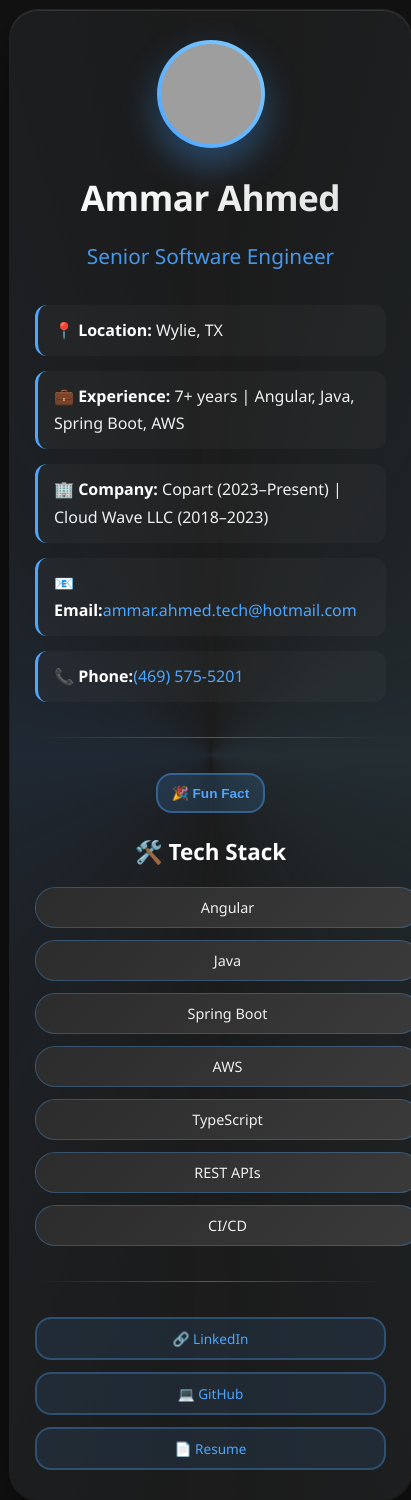
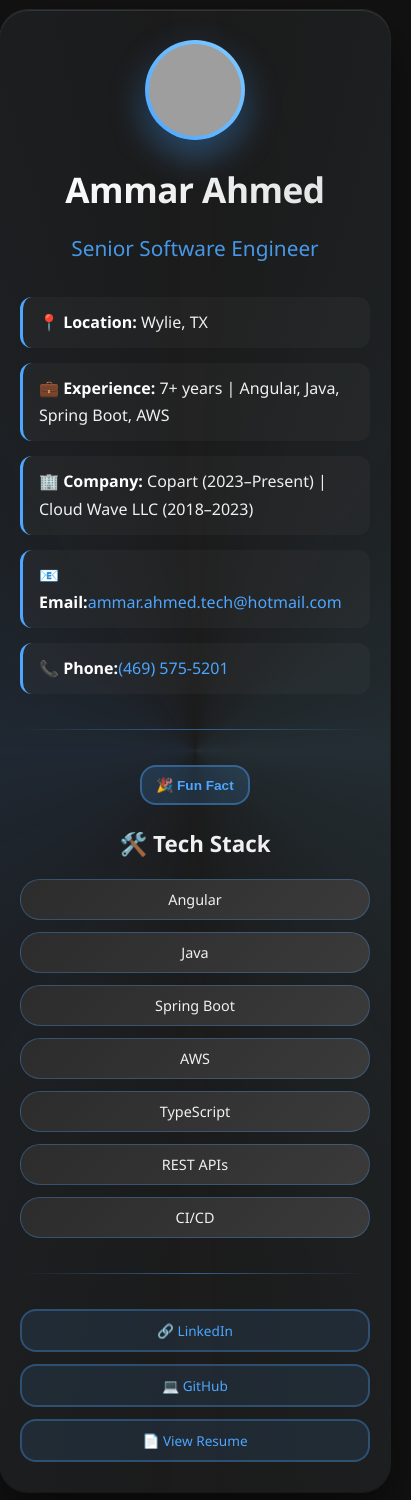
Before and after one commit to Ammar0210/my-bio-app, an Angular app: page / in a window 390 px wide. Shown: the whole page, 411 px wide, since content can reach past the window. Built offline with nearby package versions, Linux system fonts and the light colour scheme; grey boxes are pictures that could not be loaded.

Commit message:
Updated UI

```diff
--- a/src/app/basic-information/basic-information.css
+++ b/src/app/basic-information/basic-information.css
@@ -1,17 +1,35 @@
+/* Global Reset & Box Sizing */
+*,
+*::before,
+*::after {
+  box-sizing: border-box;
+}
+
+html, body {
+  margin: 0;
+  padding: 0;
+  max-width: 100%;
+  overflow-x: hidden;
+  font-size: 16px;
+  background: #111;
+  color: #f0f0f0;
+  font-family: sans-serif;
+}
+
+/* Bio Card */
 .bio-card {
   max-width: 450px;
   width: 100%;
   margin: 60px auto;
+  padding: 40px 35px;
   background: rgba(30, 30, 30, 0.95);
   backdrop-filter: blur(10px);
   border-radius: 28px;
-  padding: 40px 35px;
   box-shadow:
     0 25px 50px rgba(0, 0, 0, 0.5),
     0 0 0 1px rgba(255, 255, 255, 0.1),
     inset 0 1px 0 rgba(255, 255, 255, 0.1);
   text-align: center;
-  color: #f0f0f0;
   position: relative;
   overflow: hidden;
   animation: cardAppear 1s ease-out;
@@ -36,6 +54,7 @@
   z-index: -1;
 }
 
+/* Animations */
 @keyframes rotate {
   0% { transform: rotate(0deg); }
   100% { transform: rotate(360deg); }
@@ -52,6 +71,12 @@
   }
 }
 
+@keyframes profilePulse {
+  0% { box-shadow: 0 15px 35px rgba(77, 166, 255, 0.3), 0 5px 15px rgba(0, 0, 0, 0.4); }
+  100% { box-shadow: 0 15px 35px rgba(77, 166, 255, 0.5), 0 5px 15px rgba(0, 0, 0, 0.4); }
+}
+
+/* Profile Header */
 .profile-header {
   position: relative;
   margin-bottom: 35px;
@@ -65,25 +90,17 @@
   border: 4px solid transparent;
   background: linear-gradient(45deg, #4da6ff, #80caff) padding-box,
   linear-gradient(45deg, #4da6ff, #80caff) border-box;
-  box-shadow:
-    0 15px 35px rgba(77, 166, 255, 0.3),
-    0 5px 15px rgba(0, 0, 0, 0.4);
+  box-shadow: 0 15px 35px rgba(77, 166, 255, 0.3), 0 5px 15px rgba(0, 0, 0, 0.4);
+  animation: profilePulse 2s ease-in-out infinite alternate;
   transition: transform 0.3s ease, box-shadow 0.3s ease;
-  animation: profilePulse 2s ease-in-out infinite alternate;
 }
 
 .profile-pic:hover {
   transform: scale(1.05);
-  box-shadow:
-    0 20px 40px rgba(77, 166, 255, 0.4),
-    0 10px 20px rgba(0, 0, 0, 0.5);
+  box-shadow: 0 20px 40px rgba(77, 166, 255, 0.4), 0 10px 20px rgba(0, 0, 0, 0.5);
 }
 
-@keyframes profilePulse {
-  0% { box-shadow: 0 15px 35px rgba(77, 166, 255, 0.3), 0 5px 15px rgba(0, 0, 0, 0.4); }
-  100% { box-shadow: 0 15px 35px rgba(77, 166, 255, 0.5), 0 5px 15px rgba(0, 0, 0, 0.4); }
-}
-
+/* Text Styles */
 .name {
   font-size: 2.8rem;
   font-weight: 700;
@@ -99,10 +116,10 @@
   font-size: 1.3rem;
   color: #4da6ff;
   font-weight: 500;
-  margin-bottom: 5px;
   opacity: 0.9;
 }
 
+/* Bio Content */
 .bio-content {
   margin: 30px 0;
   text-align: left;
@@ -116,6 +133,7 @@
   background: rgba(255, 255, 255, 0.03);
   border-radius: 12px;
   border-left: 3px solid #4da6ff;
+  word-break: break-word;
   transition: all 0.3s ease;
 }
 
@@ -140,6 +158,7 @@
   color: #80caff;
 }
 
+/* Skills */
 .skills-section {
   margin: 35px 0;
 }
@@ -147,7 +166,6 @@
 .skills-section h3 {
   font-size: 1.4rem;
   margin-bottom: 20px;
-  color: #ffffff;
   font-weight: 600;
 }
 
@@ -167,10 +185,11 @@
   font-size: 0.9rem;
   font-weight: 500;
   border: 1px solid rgba(77, 166, 255, 0.3);
-  transition: all 0.3s ease;
   cursor: pointer;
   position: relative;
   overflow: hidden;
+  transition: all 0.3s ease;
+  word-break: break-word;
 }
 
 .skills-list li::before {
@@ -194,6 +213,7 @@
   left: 100%;
 }
 
+/* Social Links */
 .social-links {
   display: flex;
   justify-content: center;
@@ -214,9 +234,9 @@
   text-decoration: none;
   font-weight: 500;
   font-size: 0.95rem;
-  transition: all 0.3s ease;
   position: relative;
   overflow: hidden;
+  transition: all 0.3s ease;
 }
 
 .social-links a::before {
@@ -248,27 +268,7 @@
   border: none;
 }
 
-/* Mobile responsiveness */
-@media (max-width: 480px) {
-  .bio-card {
-    padding: 30px 25px;
-    margin: 10px;
-  }
-
-  .name {
-    font-size: 2.2rem;
-  }
-
-  .social-links {
-    flex-direction: column;
-    gap: 12px;
-  }
-
-  .social-links a {
-    justify-content: center;
-  }
-}
-
+/* Fun Fact */
 .fun-fact-container {
   margin-top: 30px;
   text-align: center;
@@ -300,40 +300,25 @@
   border-radius: 12px;
   font-size: 0.95rem;
   line-height: 1.6;
-  transition: all 0.3s ease;
-}
-
-.hidden {
-  display: none;
-}
-
-/* Mobile styles (default) */
-body {
-  font-size: 16px;
-  padding: 10px;
-}
-
-/* Tablet and up */
-@media (min-width: 768px) {
-  body {
-    font-size: 17px;
-  }
-}
-
-/* Desktop and up */
-@media (min-width: 1024px) {
-  body {
-    font-size: 18px;
-  }
-}
-
-.bio-content p,
-.fun-fact-text {
-  word-wrap: break-word;
   word-break: break-word;
 }
 
+/* Mobile Tweaks */
 @media (max-width: 480px) {
+  .bio-card {
+    padding: 30px 20px;
+    margin: 10px auto;
+  }
+
+  .name {
+    font-size: 2.2rem;
+  }
+
+  .profile-pic {
+    width: 100px;
+    height: 100px;
+  }
+
   .skills-list {
     flex-direction: column;
     align-items: center;
@@ -343,31 +328,18 @@ body {
     width: 100%;
     text-align: center;
   }
-}
 
-@media (max-width: 480px) {
-  .profile-pic {
-    width: 100px;
-    height: 100px;
+  .social-links {
+    flex-direction: column;
+    gap: 12px;
   }
-}
 
-@media (max-width: 480px) {
-  .fun-fact-button,
-  .social-links a {
+  .social-links a,
+  .fun-fact-button {
     font-size: 0.85rem;
     padding: 10px 14px;
+    justify-content: center;
   }
-}
-
-html, body {
-  max-width: 100%;
-  overflow-x: hidden;
-}
-
-.bio-card {
-  max-width: 100%;
-  width: 90%;
 }
 
 @media (max-width: 350px) {
--- a/src/app/basic-information/basic-information.html
+++ b/src/app/basic-information/basic-information.html
@@ -40,14 +40,8 @@
   <hr class="divider" />
 
   <div class="social-links">
-    <a href="https://www.linkedin.com/in/ammar-ahmed-290550215/" target="_blank">
-      🔗 LinkedIn
-    </a>
-    <a href="https://github.com/your-github" target="_blank">
-      💻 GitHub
-    </a>
-    <a href="https://your-resume-link.com" target="_blank">
-      📄 Resume
-    </a>
+    <a href="https://www.linkedin.com/in/ammar-ahmed-290550215/" target="_blank">🔗 LinkedIn</a>
+    <a href="https://github.com/your-github" target="_blank">💻 GitHub</a>
+    <a href="https://docs.google.com/document/d/1jZTXOzK29fUo3xAEclRJh9kdvLHgv03s/preview" target="_blank">📄 View Resume</a>
   </div>
 </div>
```
Also changed, not shown: 1 other file (tests, documents, lock files or other folders).
